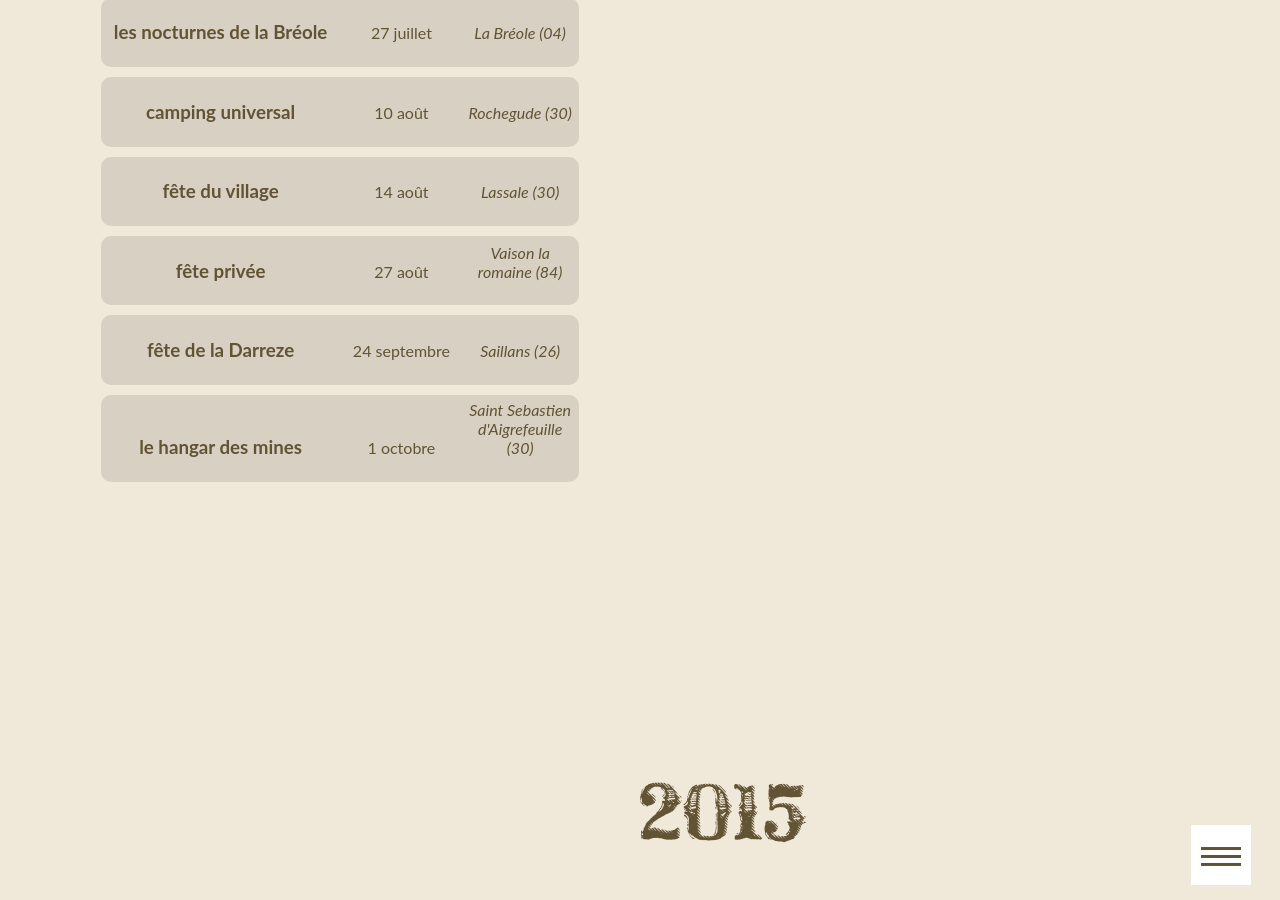
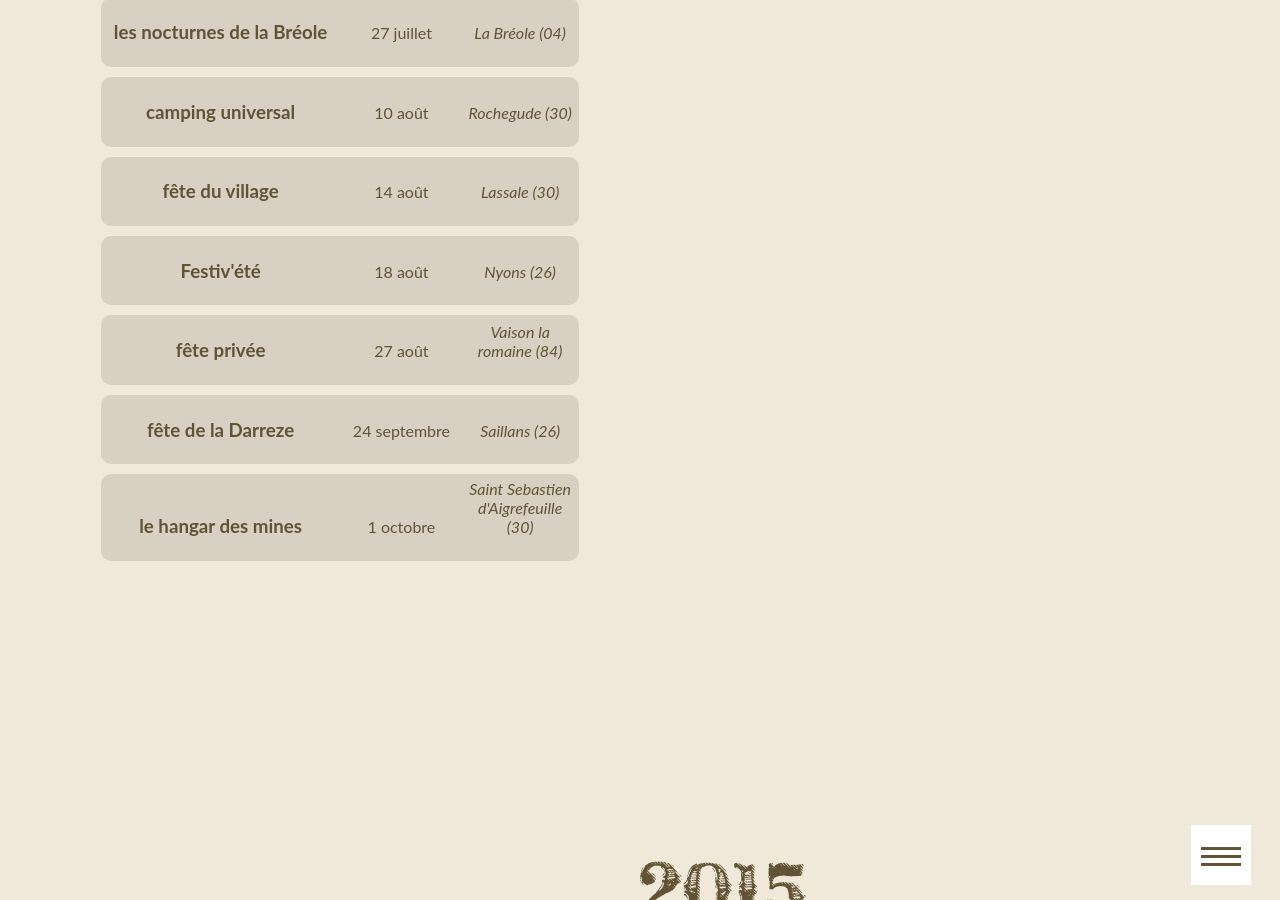
Before and after one commit to ftmftrs/ftmftrs.github.io, a Jekyll site: the page built from concert/index.html, in a window 1280 px wide and 900 px high, scrolled down 2600 px. Built offline with Jekyll 4.4.1, drawn with Linux system fonts in a browser that asks for light colours; Markdown is read by kramdown in place of the engine named in the settings; comment, search, counter and statistics services are not loaded.

Commit message:
Update concerts2016.yml

```diff
--- a/_data/concerts2016.yml
+++ b/_data/concerts2016.yml
@@ -88,6 +88,10 @@
   date: 14 août
   address: Lassale (30)
 
+- title: Festiv'été
+  date: 18 août
+  address: Nyons (26)
+
 - title: fête privée
   date: 27 août
   address: Vaison la romaine (84)
```
